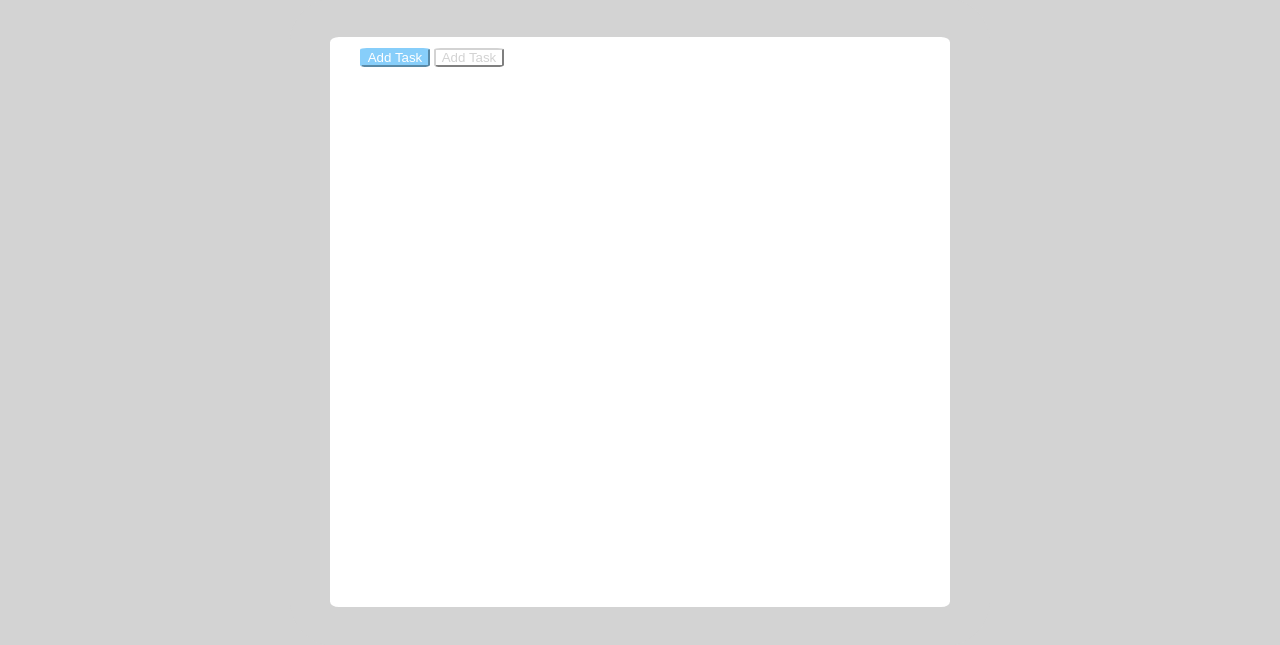
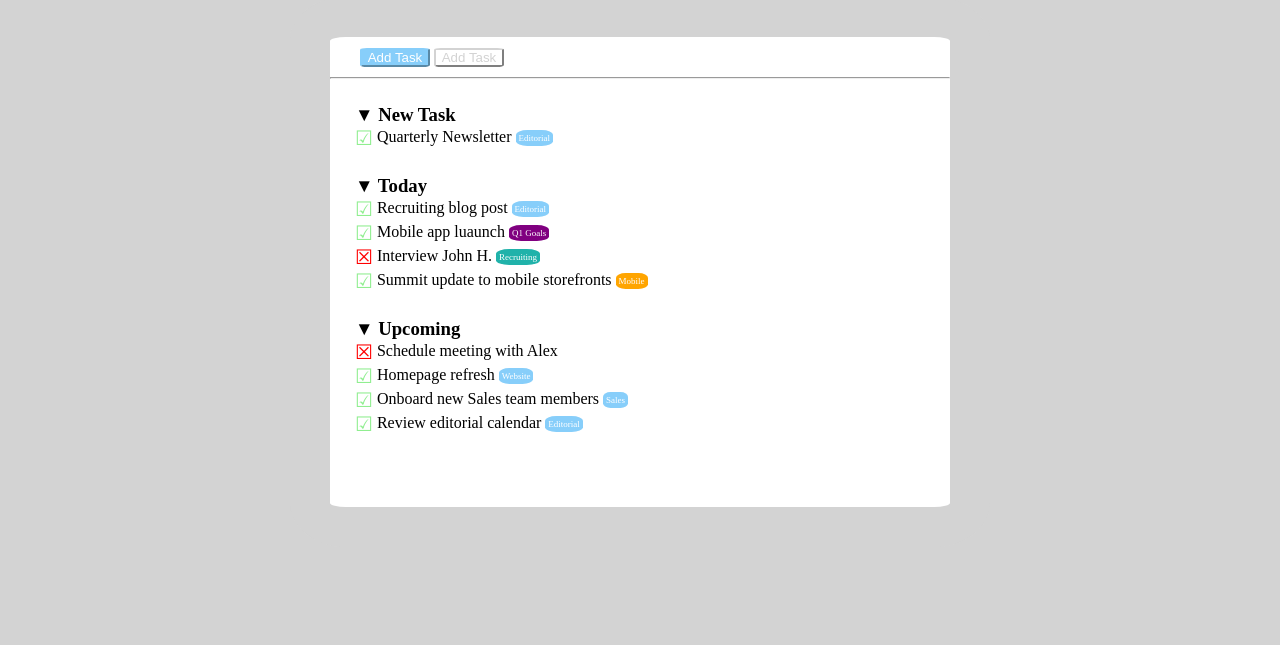
Before and after one commit to moa3337/html-css-toboolist, a plain HTML site: page index.html in a window 1280 px wide. Shown: the part 53-698 px from the top of the page. Drawn offline with Linux system fonts and the light colour scheme.

Commit message:
completamento lista

```diff
--- a/css/style.css
+++ b/css/style.css
@@ -17,9 +17,9 @@ h1{
 
 .box{
     width: 700px;
-    height: 650px;
+    height: 550px;
     margin: 0 auto;
-    border-radius: 7%;
+    border-radius: 8%;
     border: 40px solid lightgray;
     background-color: white;
 }
@@ -28,6 +28,7 @@ h1{
     width: 200px;
     margin-top: 10px;
     margin-left: 30px;
+    margin-bottom: 10px;
 }
 
 .button1{
@@ -45,3 +46,52 @@ h1{
 	width: 70px;
     border-color: lightgray;
 }
+
+.part-1-2-3{
+    width: 100%;
+    margin-left: 25px;
+    margin-top: 25px;
+    margin-bottom: 25px;
+}
+
+.fonte{
+    background-color: lightskyblue;
+    border-radius: 30%;
+    color: white;
+    font-size: 9px;
+    padding: 3px;
+}
+
+.fonte-purple{
+    background-color: purple;
+    border-radius: 30%;
+    color: white;
+    font-size: 9px;
+    padding: 3px;
+}
+
+.fonte-green{
+    background-color: lightseagreen;
+    border-radius: 30%;
+    color: white;
+    font-size: 9px;
+    padding: 3px;
+}
+
+.fonte-orange{
+    background-color: orange;
+    border-radius: 30%;
+    color: white;
+    font-size: 9px;
+    padding: 3px;
+}
+
+.check{
+    color: lightgreen;
+    font-size: 20px;
+}
+
+.check-x{
+    color: red;
+    font-size: 20px;
+}
--- a/index.html
+++ b/index.html
@@ -1,6 +1,7 @@
 <!doctype html>
 <html lang="it">
     <head>
+        <link rel="preconnect" href="https://fonts.googleapis.com">
         <link rel="stylesheet" href="./css/style.css">
         <title>
             boolean-toboolist
@@ -24,6 +25,44 @@
                         <input class="button2" type="button" value="Add Task">
                     </div>
 
+                    <hr>
+
+                    <div class="part-1-2-3">
+                        <h3>&#9660 New Task</h3>
+                        <span class="check">&#9745;</span><span></span> Quarterly Newsletter</span>
+                        <span class="fonte">Editorial</span>
+                    </div>
+
+                    <div class="part-1-2-3">
+                        <h3>&#9660 Today</h3>
+                        <span class="check">&#9745;</span><span></span> Recruiting blog post</span>
+                        <span class="fonte">Editorial</span>
+                        <br>
+                        <span class="check">&#9745;</span><span></span> Mobile app luaunch</span>
+                        <span class="fonte-purple">Q1 Goals</span>
+                        <br>
+                        <span class="check-x">&#9746;</span><span></span> Interview John H.</span>
+                        <span class="fonte-green">Recruiting</span>
+                        <br>
+                        <span class="check">&#9745;</span><span></span> Summit update to mobile storefronts</span>
+                        <span class="fonte-orange">Mobile</span>
+                    </div>
+
+                    <div class="part-1-2-3">
+                        <h3>&#9660 Upcoming</h3>
+                        <span class="check-x">&#9746;</span><span></span> Schedule meeting with Alex</span>
+                        <br>
+                        <span class="check">&#9745;</span><span></span> Homepage refresh</span>
+                        <span class="fonte">Website</span>
+                        <br>
+                        <span class="check">&#9745;</span><span></span> Onboard new Sales team members</span>
+                        <span class="fonte">Sales</span>
+                        <br>
+                        <span class="check">&#9745;</span><span></span> Review editorial calendar</span>
+                        <span class="fonte">Editorial</span>
+                    </div>
+
+
                 </div>
 
             </div>
```
